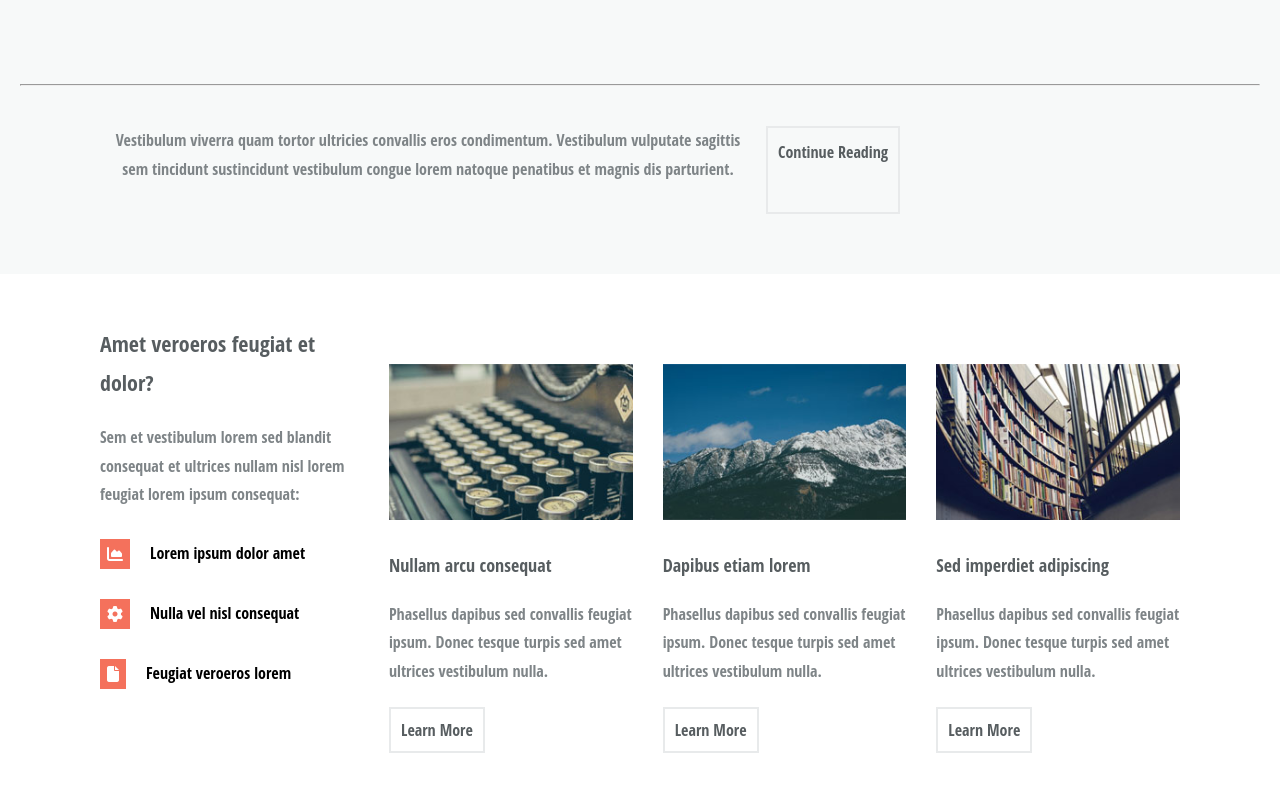
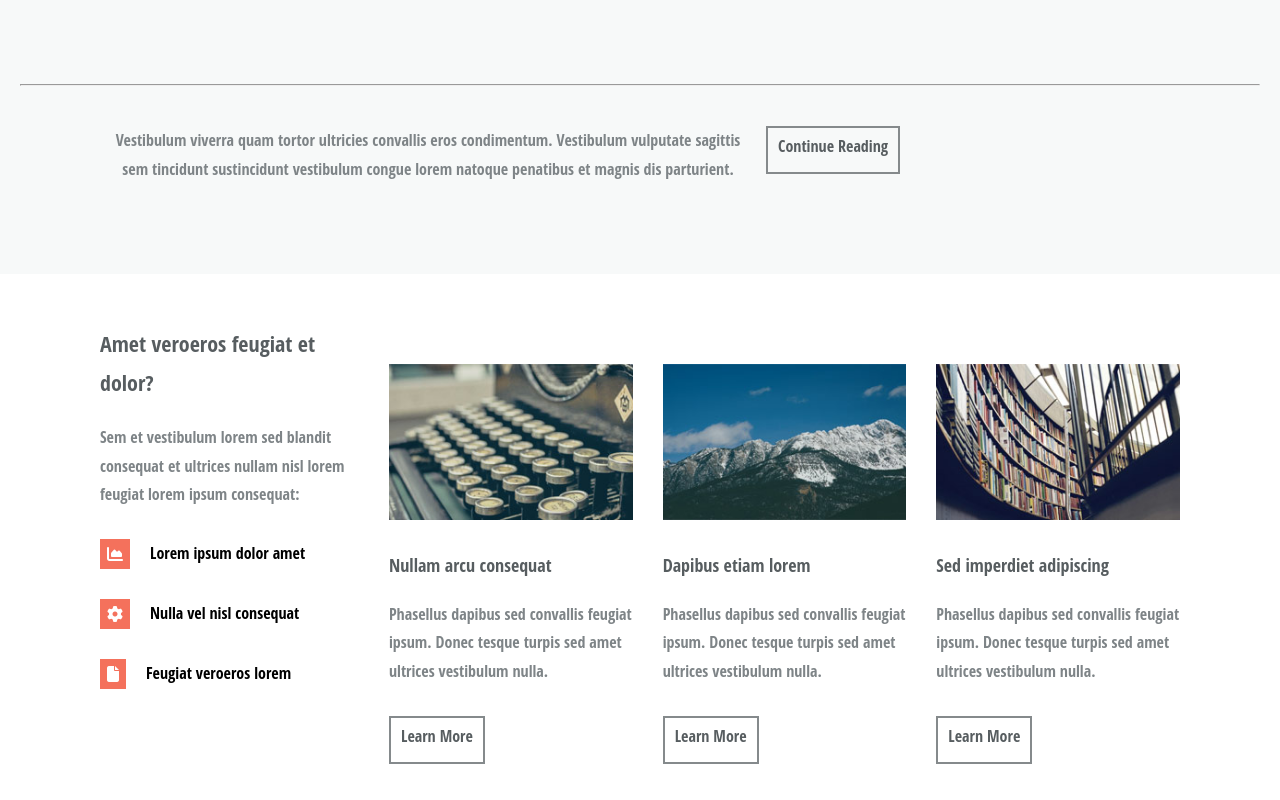
Before and after one commit to naguvasanad/html5up, a plain HTML site: page latitude/index.html in a window 1280 px wide. Shown: the part 780-1580 px from the top of the page. Drawn offline with Linux system fonts and the light colour scheme.

Commit message:
fix: css

```diff
--- a/latitude/style.css
+++ b/latitude/style.css
@@ -96,8 +96,10 @@
     color: #575d60;
     font-weight: 700;
     display: inline-block;
-    border: 2px solid #e8eaeb;;
-    width: 100%;
+    border: 2px solid #858a8c;
+    /* width: 100%; */
+    height: 3rem;
+    line-height: 1;
     text-align: center;
     padding: 10px;
     font-size: 18px;
@@ -223,10 +225,9 @@ margin-bottom: 18px;
         font-weight: 100;
     }
     .btn{
-        width: auto;
-
-        font-size: 16px;
-        display: inline;
+        padding: 10px;
+         font-size: 16px;
+        display: inline-block;
     }
     .poster-content{
         display: flex;
```
